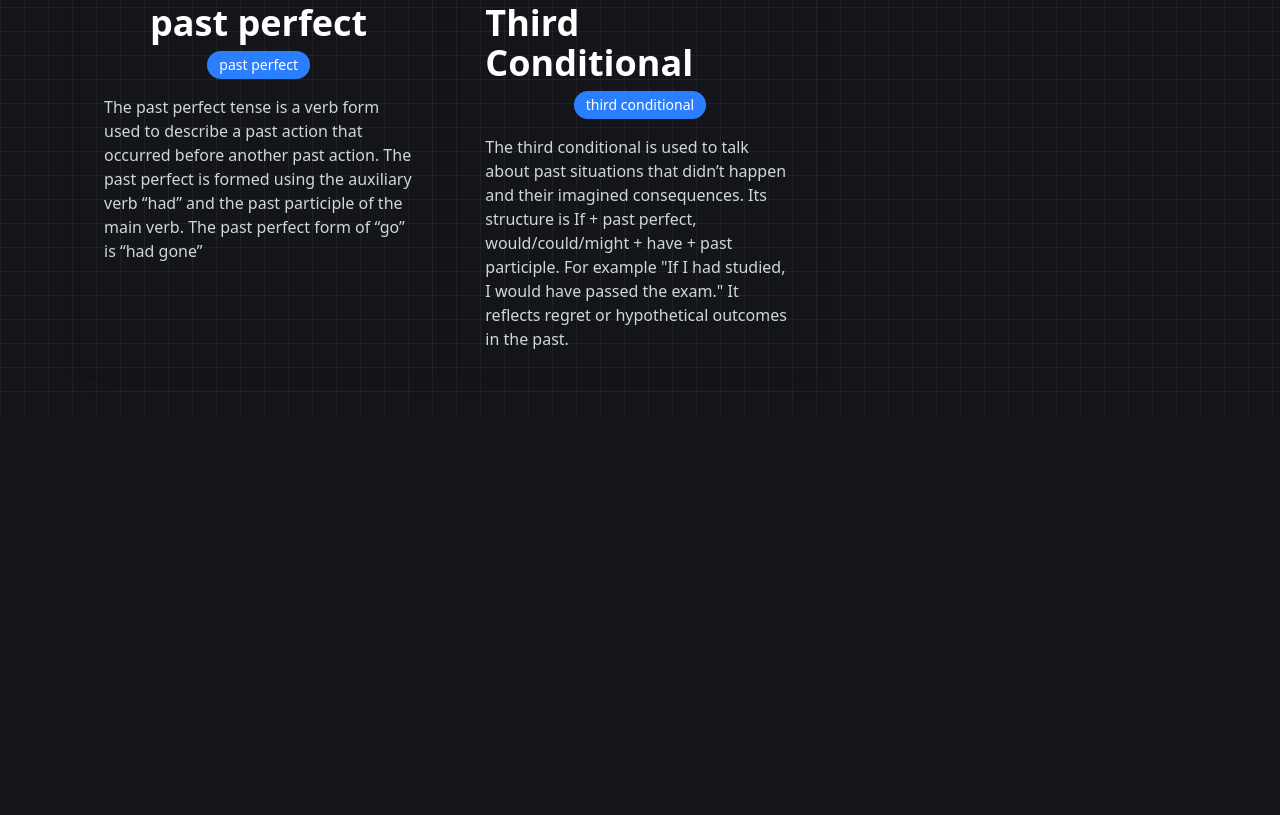
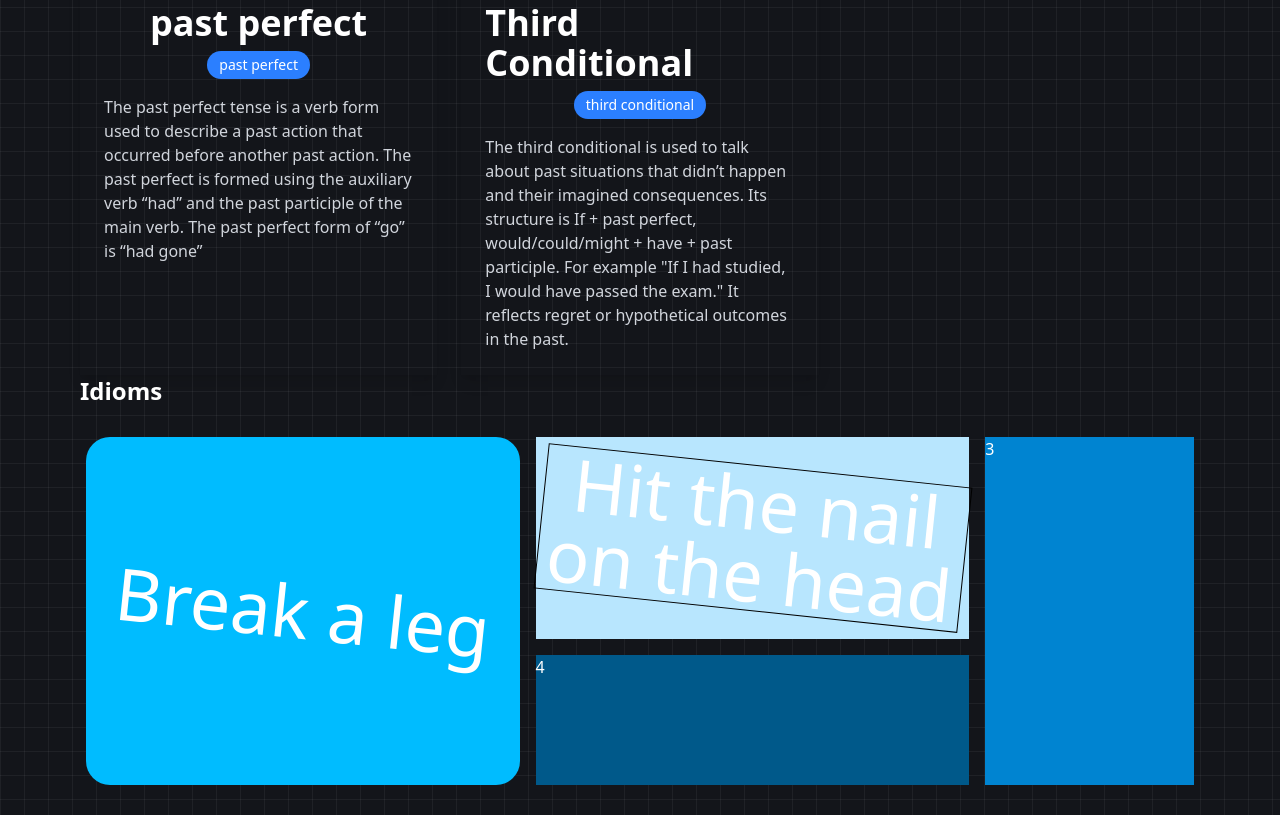
Before and after one commit to elizonRL/english-blog, an Astro site: page / in a window 1280 px wide. Shown: the part 1097-1912 px from the top of the page. Before the commit the page ends 1512 px from the top, so only its background shows below. Built offline with nearby package versions, Linux system fonts and the light colour scheme; Astro itself is replaced by a stand-in of ours.

Commit message:
Agregar sección de modismos en la página principal con diseño de cuadrícula

```diff
--- a/src/pages/index.astro
+++ b/src/pages/index.astro
@@ -60,5 +60,24 @@ const post = await getCollection('post');
                 }
             </div>
         </section>
+        <section class='w-full h-100'>
+            <h2 class='text-2xl font-bold text-white mb-6'>Idioms</h2>
+            <div class='h-90 w-full grid grid-cols-5 grid-rows-5 gap-4 p-1.5'>
+                <div class='bg-sky-400 rounded-3xl col-span-2 row-span-5 text-center items-center flex justify-center'>
+                    <span class='text-7xl inline-block rotate-6'
+                        >Break a leg</span>
+                </div>
+                <div class='bg-sky-200 col-span-2 row-span-3 col-start-3 p-1 text-center items-center flex justify-center'>
+                    <span class='text-7xl inline-block rotate-6 border boreder-2 border-black'
+                        >Hit the nail on the head
+                </div>
+                <div class='bg-sky-600 row-span-5 col-start-5'>3</div>
+                <div
+                    class='bg-sky-800 col-span-2 row-span-2 col-start-3 row-start-4'
+                >
+                    4
+                </div>
+            </div>
+        </section>
     </main>
 </Layout>
```
